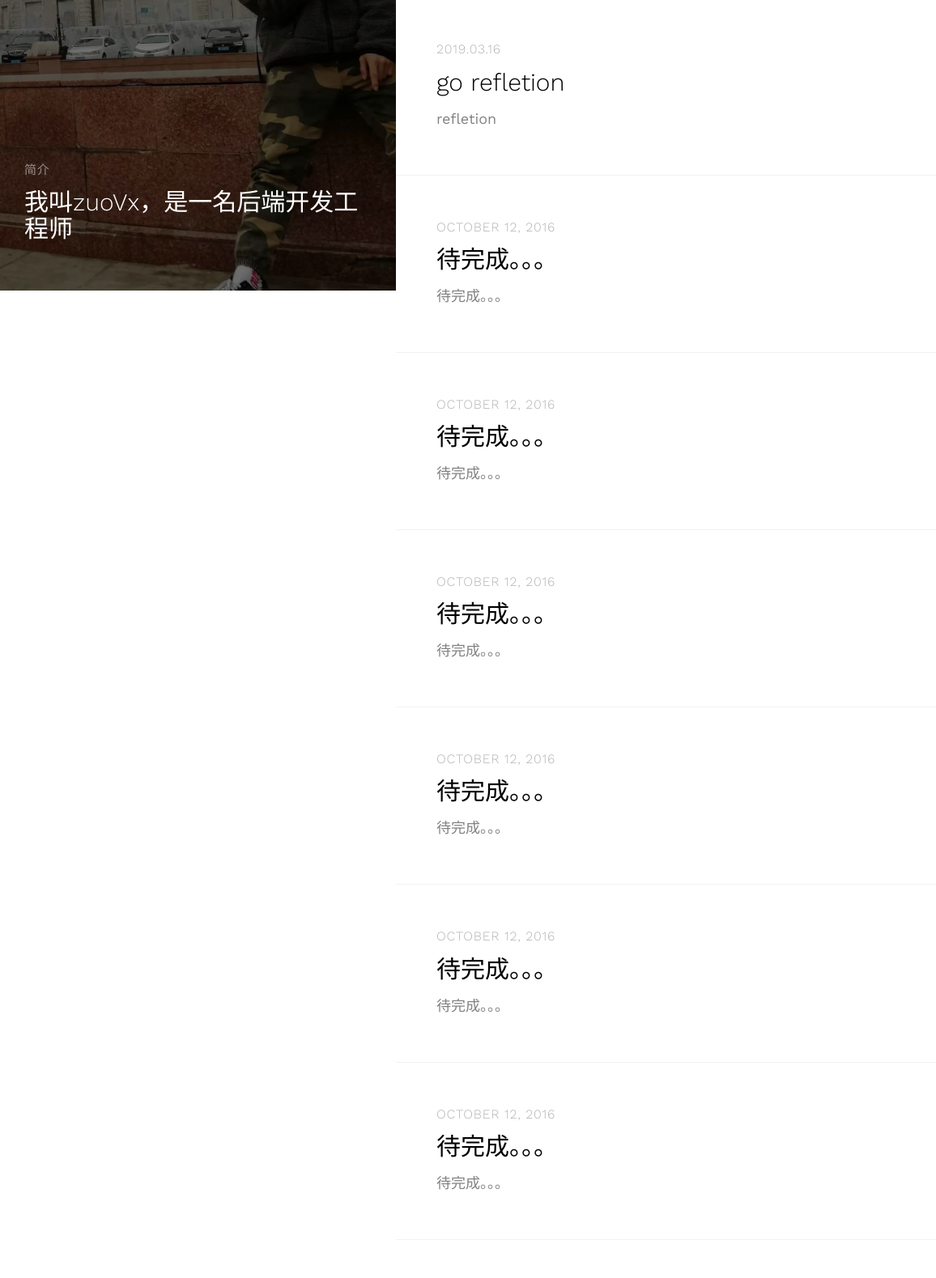
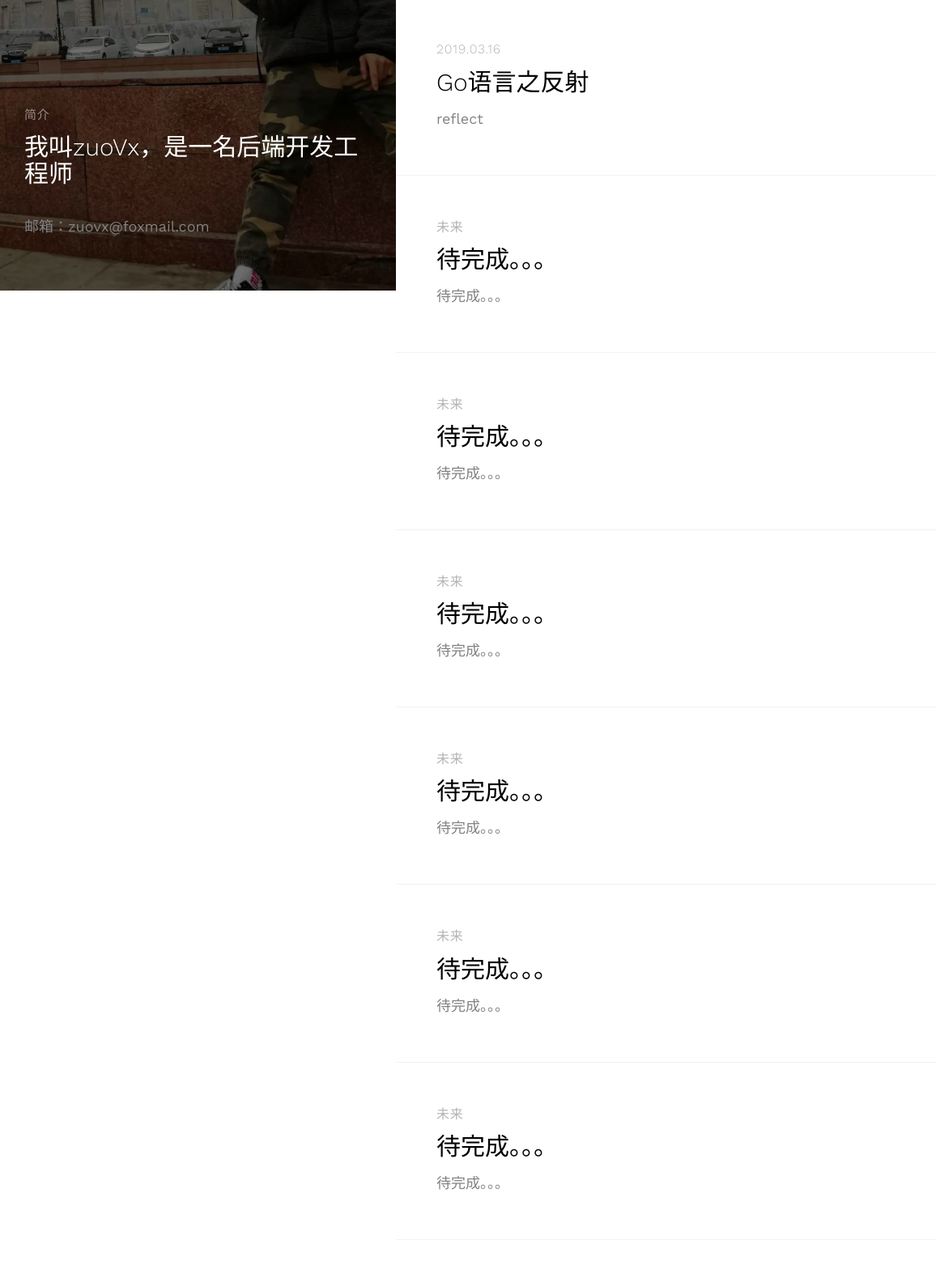
Before and after one commit to zzuuoo/zzuuoo.github.io, a plain HTML site: page blog.html in a window 1280 px wide. Shown: the part 441-2020 px from the top of the page at 81% size, 0-1156 px from the left. Drawn offline with nearby package versions, Linux system fonts and the light colour scheme; files whose address does not match are found by name.

Commit message:
优化博客title

```diff
--- a/blog.html
+++ b/blog.html
@@ -54,6 +54,7 @@
 			<div class="featured">
 				<span>简介</span>
 				<h2>我叫zuoVx，是一名后端开发工程师</h2>
+                <p>邮箱：zuovx@foxmail.com</p>
 			</div>
 		</div>
 		<div id="fh5co-main-content">
@@ -71,7 +72,7 @@
 					<img src="images/project-2.jpg" alt="Free HTML5 Bootstrap Template by ">
 					<div>
 						<span class="fh5co-post-date">2019.03.15</span>
-						<h2><a href="./blog/studyGoDay01.html">Go语言笔记01</a></h2>
+						<h2><a href="./blog/studyGoDay01.html">Go语言之类型</a></h2>
 						<p>类型</p>
 					</div>
 				</div>
@@ -80,15 +81,15 @@
 					<img src="images/project-3.jpg" alt="Free HTML5 Bootstrap Template by ">
 					<div>
 						<span class="fh5co-post-date">2019.03.16</span>
-						<h2><a href="./blog/studyGoDemoRefletion.html">go refletion</a></h2>
-						<p>refletion</p>
+						<h2><a href="./blog/studyGoDemoRefletion.html">Go语言之反射</a></h2>
+						<p>reflect</p>
 					</div>
 				</div>
 
 				<div class="fh5co-entry padding">
 					<img src="images/project-4.jpg" alt="Free HTML5 Bootstrap Template by ">
 					<div>
-						<span class="fh5co-post-date">October 12, 2016</span>
+						<span class="fh5co-post-date">未来</span>
 						<h2><a href="./lover/article01.html">待完成。。。</a></h2>
 						<p>待完成。。。</p>
 					</div>
@@ -97,7 +98,7 @@
 				<div class="fh5co-entry padding">
 					<img src="images/project-5.jpg" alt="Free HTML5 Bootstrap Template by ">
 					<div>
-						<span class="fh5co-post-date">October 12, 2016</span>
+						<span class="fh5co-post-date">未来</span>
 						<h2><a href="./lover/article01.html">待完成。。。</a></h2>
 						<p>待完成。。。</p>
 					</div>
@@ -106,7 +107,7 @@
 				<div class="fh5co-entry padding">
 					<img src="images/project-6.jpg" alt="Free HTML5 Bootstrap Template by ">
 					<div>
-						<span class="fh5co-post-date">October 12, 2016</span>
+						<span class="fh5co-post-date">未来</span>
 						<h2><a href="./lover/article01.html">待完成。。。</a></h2>
 						<p>待完成。。。</p>
 					</div>
@@ -115,7 +116,7 @@
 				<div class="fh5co-entry padding">
 					<img src="images/project-7.jpg" alt="Free HTML5 Bootstrap Template by ">
 					<div>
-						<span class="fh5co-post-date">October 12, 2016</span>
+						<span class="fh5co-post-date">未来</span>
 						<h2><a href="article01.html">待完成。。。</a></h2>
 						<p>待完成。。。</p>
 					</div>
@@ -124,7 +125,7 @@
 				<div class="fh5co-entry padding">
 					<img src="images/project-8.jpg" alt="Free HTML5 Bootstrap Template by ">
 					<div>
-						<span class="fh5co-post-date">October 12, 2016</span>
+						<span class="fh5co-post-date">未来</span>
 						<h2><a href="./lover/article01.html">待完成。。。</a></h2>
 						<p>待完成。。。</p>
 					</div>
@@ -133,7 +134,7 @@
 				<div class="fh5co-entry padding">
 					<img src="images/project-1.jpg" alt="Free HTML5 Bootstrap Template by ">
 					<div>
-						<span class="fh5co-post-date">October 12, 2016</span>
+						<span class="fh5co-post-date">未来</span>
 						<h2><a href="./lover/article01.html">待完成。。。</a></h2>
 						<p>待完成。。。</p>
 					</div>
@@ -142,7 +143,7 @@
 				<div class="fh5co-entry padding">
 					<img src="images/project-2.jpg" alt="Free HTML5 Bootstrap Template by ">
 					<div>
-						<span class="fh5co-post-date">October 12, 2016</span>
+						<span class="fh5co-post-date">未来</span>
 						<h2><a href="./lover/article01.html">待完成。。。</a></h2>
 						<p>待完成。。。</p>
 					</div>
@@ -151,7 +152,7 @@
 				<div class="fh5co-entry padding">
 					<img src="images/project-3.jpg" alt="Free HTML5 Bootstrap Template by ">
 					<div>
-						<span class="fh5co-post-date">October 12, 2016</span>
+						<span class="fh5co-post-date">未来</span>
 						<h2><a href="./lover/article01.html">待完成。。。</a></h2>
 						<p>待完成。。。</p>
 					</div>
@@ -160,7 +161,7 @@
 				<div class="fh5co-entry padding">
 					<img src="images/project-4.jpg" alt="Free HTML5 Bootstrap Template by ">
 					<div>
-						<span class="fh5co-post-date">October 12, 2016</span>
+						<span class="fh5co-post-date">未来</span>
 						<h2><a href="./lover/article01.html">待完成。。。</a></h2>
 						<p>待完成。。。</p>
 					</div>
@@ -169,7 +170,7 @@
 				<div class="fh5co-entry padding">
 					<img src="images/project-5.jpg" alt="Free HTML5 Bootstrap Template by ">
 					<div>
-						<span class="fh5co-post-date">October 12, 2016</span>
+						<span class="fh5co-post-date">未来</span>
 						<h2><a href="./lover/article01.html">待完成。。。</a></h2>
 						<p>待完成。。。</p>
 					</div>
@@ -178,7 +179,7 @@
 				<div class="fh5co-entry padding">
 					<img src="images/project-6.jpg" alt="Free HTML5 Bootstrap Template by ">
 					<div>
-						<span class="fh5co-post-date">October 12, 2016</span>
+						<span class="fh5co-post-date">未来</span>
 						<h2><a href="./lover/article01.html">待完成。。。</a></h2>
 						<p>待完成。。。</p>
 					</div>
@@ -187,7 +188,7 @@
 				<div class="fh5co-entry padding">
 					<img src="images/project-7.jpg" alt="Free HTML5 Bootstrap Template by ">
 					<div>
-						<span class="fh5co-post-date">October 12, 2016</span>
+						<span class="fh5co-post-date">未来</span>
 						<h2><a href="./lover/article01.html">待完成。。。</a></h2>
 						<p>待完成。。。</p>
 					</div>
@@ -196,14 +197,14 @@
 				<div class="fh5co-entry padding">
 					<img src="images/project-8.jpg" alt="Free HTML5 Bootstrap Template by ">
 					<div>
-						<span class="fh5co-post-date">October 12, 2016</span>
+						<span class="fh5co-post-date">未来</span>
 						<h2><a href="./lover/article01.html">待完成。。。</a></h2>
 						<p>待完成。。。</p>
 					</div>
 				</div>
 				<footer>
 					<div>
-						<p>欢迎反馈问题到 邮箱：zuovx@foxmail.com</p>
+						<p>欢迎联系我,QQ:1028298035  邮箱:zuovx@foxmail.com</p>
 					</div>
 				</footer>
 			</div>
```
Also changed, not shown: index.html (+4 -4 lines).
